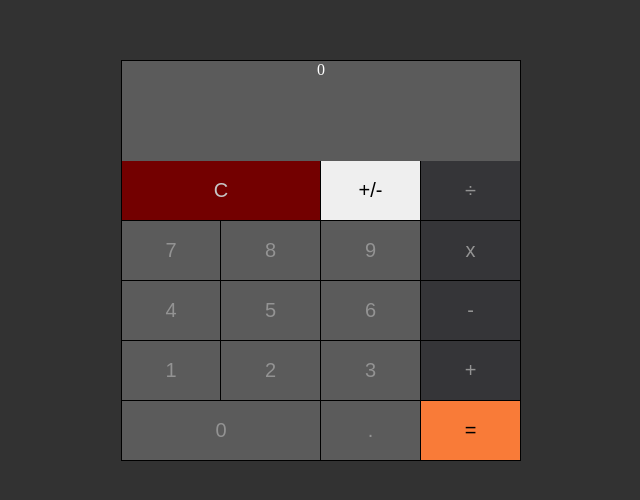
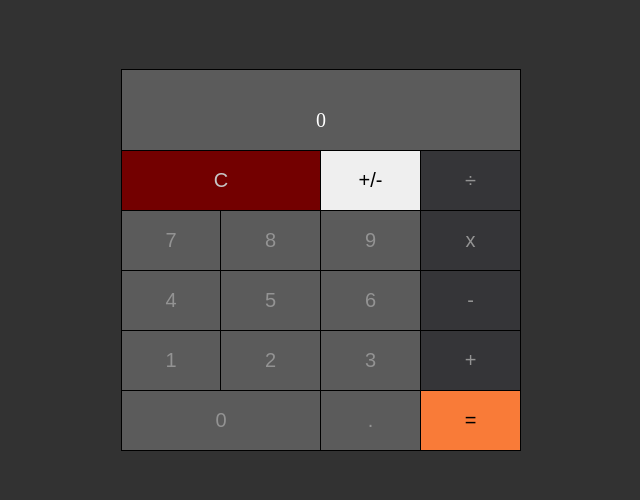
Before and after one commit to tal87/Calculator, a React (Create React App) app: page / in a window 1280 px wide. Shown: the part 148-648 px from the top of the page, without its empty margins (319-959 px from the left). Built offline with nearby package versions, Linux system fonts and the light colour scheme.

Commit message:
display chosen operation

```diff
--- a/src/components/Display/Display.css
+++ b/src/components/Display/Display.css
@@ -1,9 +1,17 @@
 .display {
-  height: 100px;
-  /* background: black; */
-  background-color: #5b5b5b;
+  height: 60px;
   color: white;
   margin: 0 auto;
-  border: 1px solid black;
   border-bottom: 0px;
+  display: flex;
+  align-items: center;
+  justify-content: center;
+  width: 100%;
 }
+
+.operator {
+  height: 20px;
+  text-align: right;
+  margin-right: 20px;
+  font-size: 30px;
+}
--- a/src/components/Display/Display.js
+++ b/src/components/Display/Display.js
@@ -4,11 +4,27 @@ import { connect } from "react-redux";
 import "./Display.css";
 
 const Display = props => {
-  return <div className="display">{props.result}</div>;
+  return (
+    <div
+      style={{
+        display: "flex",
+        flexDirection: "column",
+        backgroundColor: "#5b5b5b",
+        border: "1px solid black",
+        fontSize: "20px"
+      }}
+    >
+      <div className="operator">{props.operator}</div>
+      <div className="display">{props.result}</div>
+    </div>
+  );
 };
 
 const mapStateToProps = ({ calculatorState }) => {
-  return { result: calculatorState.display };
+  return {
+    result: calculatorState.display,
+    operator: calculatorState.operator
+  };
 };
 
 export default connect(mapStateToProps)(Display);
```
